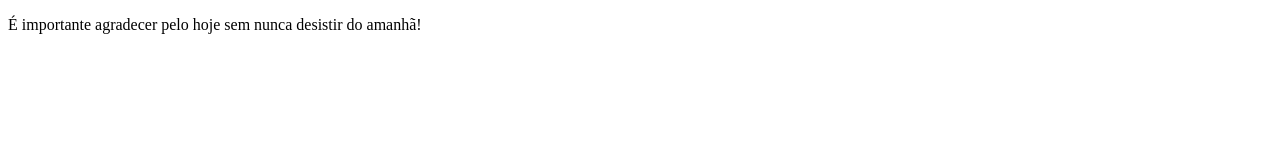
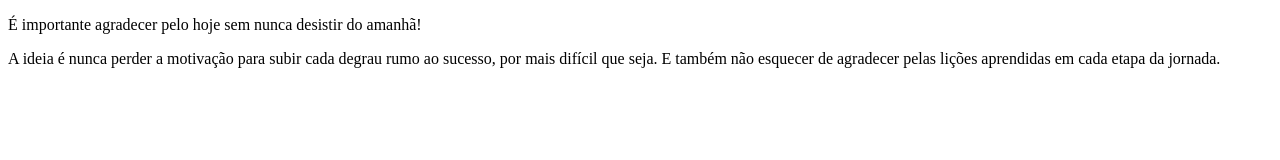
Before and after one commit to VicenteDeAlmeida/Projeto01_Modulo1_HTML_Abutua, a plain HTML site: page index.html in a window 1280 px wide. Drawn offline with Linux system fonts and the light colour scheme.

Commit message:
frase motivacional 2: Resumindo,nunca perca a sua motivação e aprenda com oss seus erros.

```diff
--- a/index.html
+++ b/index.html
@@ -7,5 +7,6 @@
 </head>
 <body>
     <p>É importante agradecer pelo hoje sem nunca desistir do amanhã!</p>
+    <p>A ideia é nunca perder a motivação para subir cada degrau rumo ao sucesso, por mais difícil que seja. E também não esquecer de agradecer pelas lições aprendidas em cada etapa da jornada.</p>
 </body>
 </html>
```
